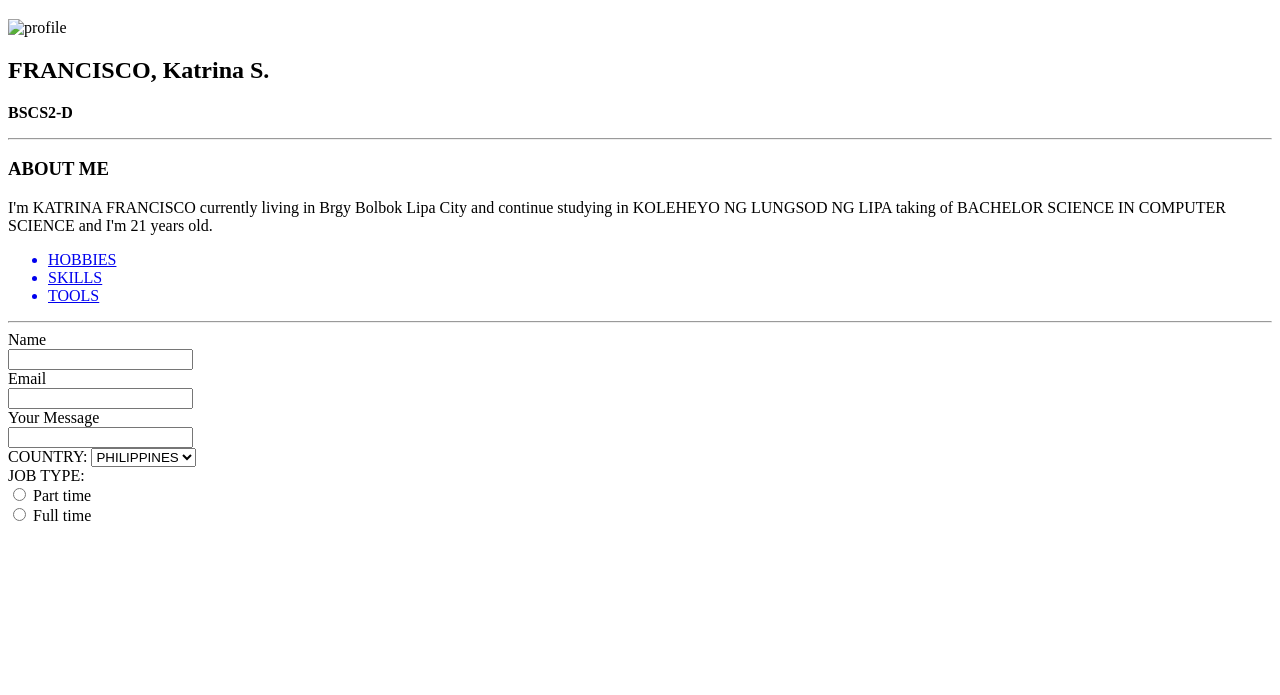
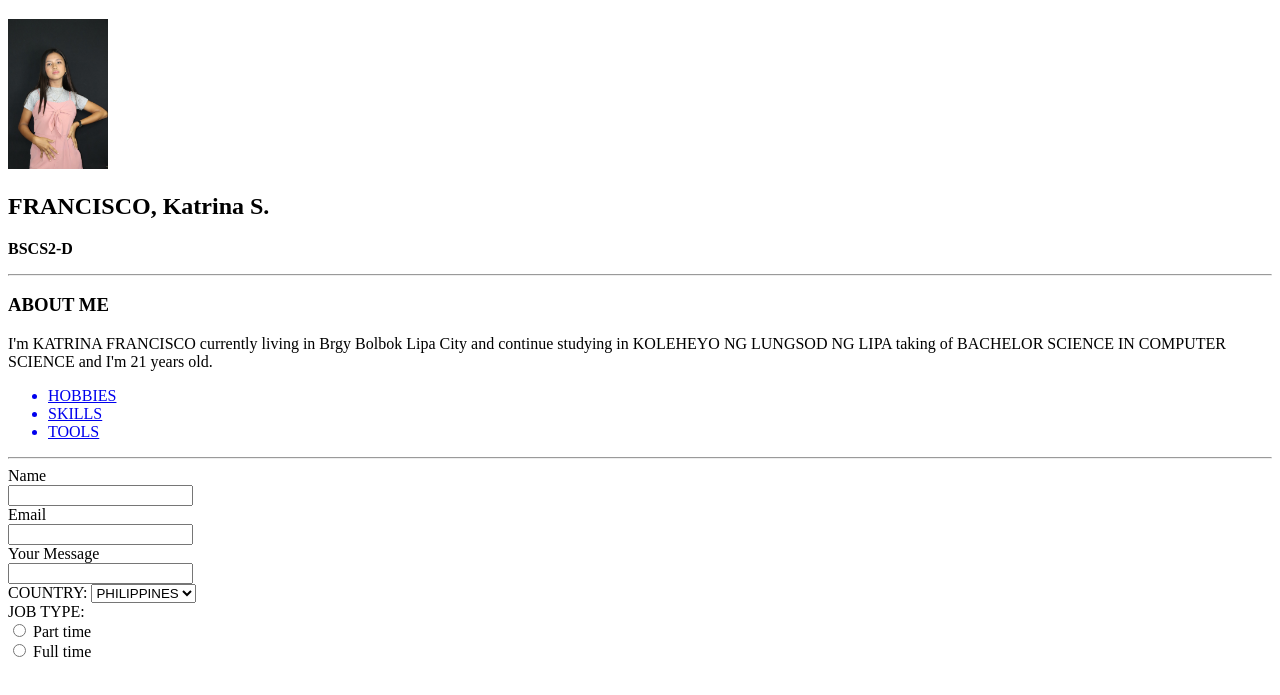
Before and after one commit to katrinafrancisco24/BSCS2D_FRANCISCO-Katrina-S., a plain HTML site: page index.html in a window 1280 px wide. Shown: the part 61-756 px from the top of the page. Drawn offline with Linux system fonts and the light colour scheme.

Commit message:
Update index.html

```diff
--- a/index.html
+++ b/index.html
@@ -11,7 +11,7 @@
 <body>
   <div>
     <h1>ABOUT MYSELF</h1>
-    <img src="img/katrina.jpg" alt="profile" width="100">
+    <img src="katrina.jpg" alt="profile" width="100">
     <h2> FRANCISCO, Katrina S.</h2>
     <p><strong> BSCS2-D</strong></p>
   </div>
```
